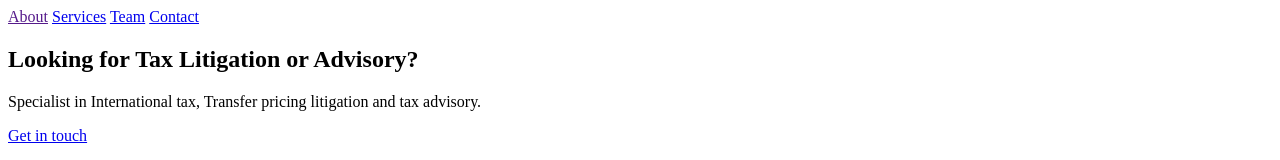
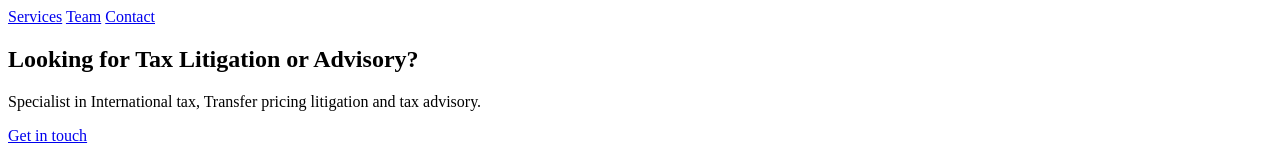
Before and after one commit to parit/bbgtax, a website: page src/index.html in a window 1280 px wide. Shown: the top 160 px of the page. Drawn offline with Linux system fonts and the light colour scheme.

Commit message:
Update index.html
removed about as it doesn't add any info

```diff
--- a/src/index.html
+++ b/src/index.html
@@ -40,7 +40,7 @@
             <h1 class="rhea_logo" href="/"></h1>
         </div>
         <nav class="row-container">
-            <a href="">About</a>
+            <!--<a href="">About</a>-->
             <a href="#services">Services</a>
             <!--<a href="#publications">Publications</a>-->
             <a href="#team">Team</a>
```
